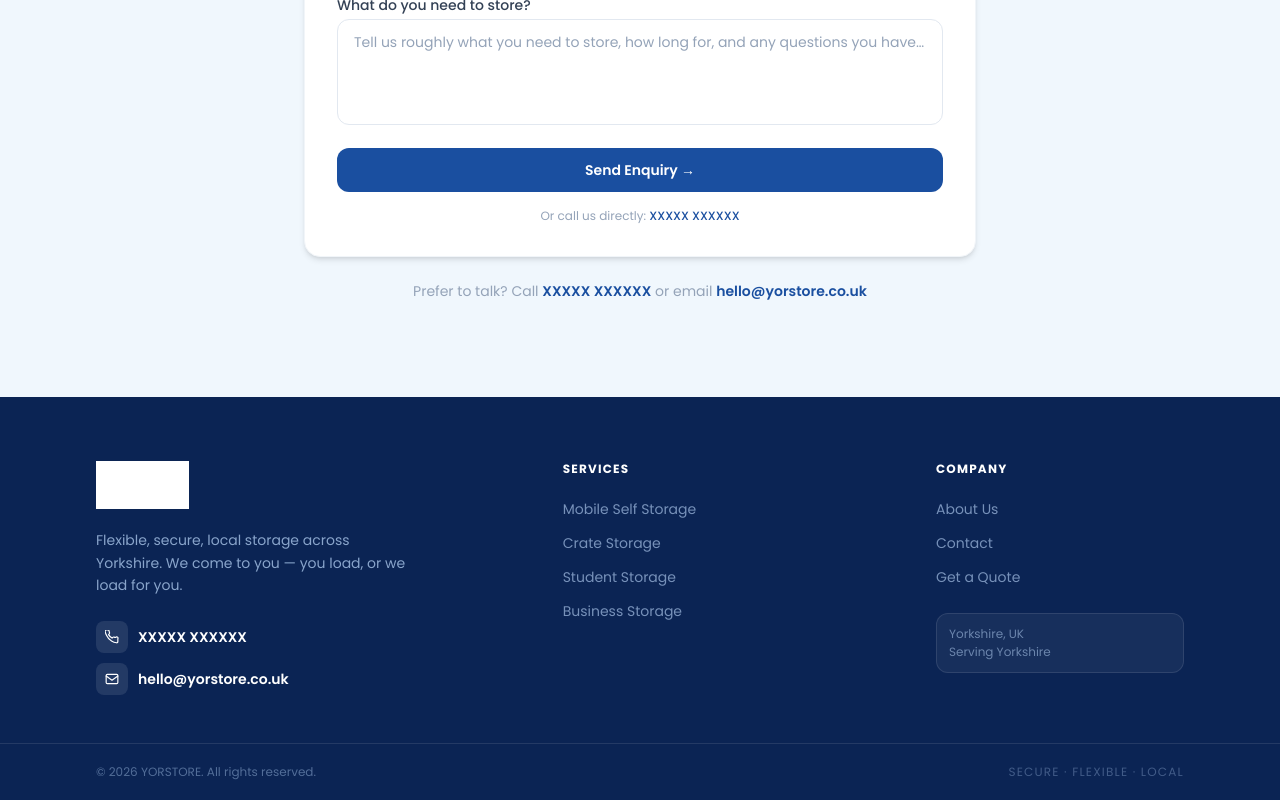
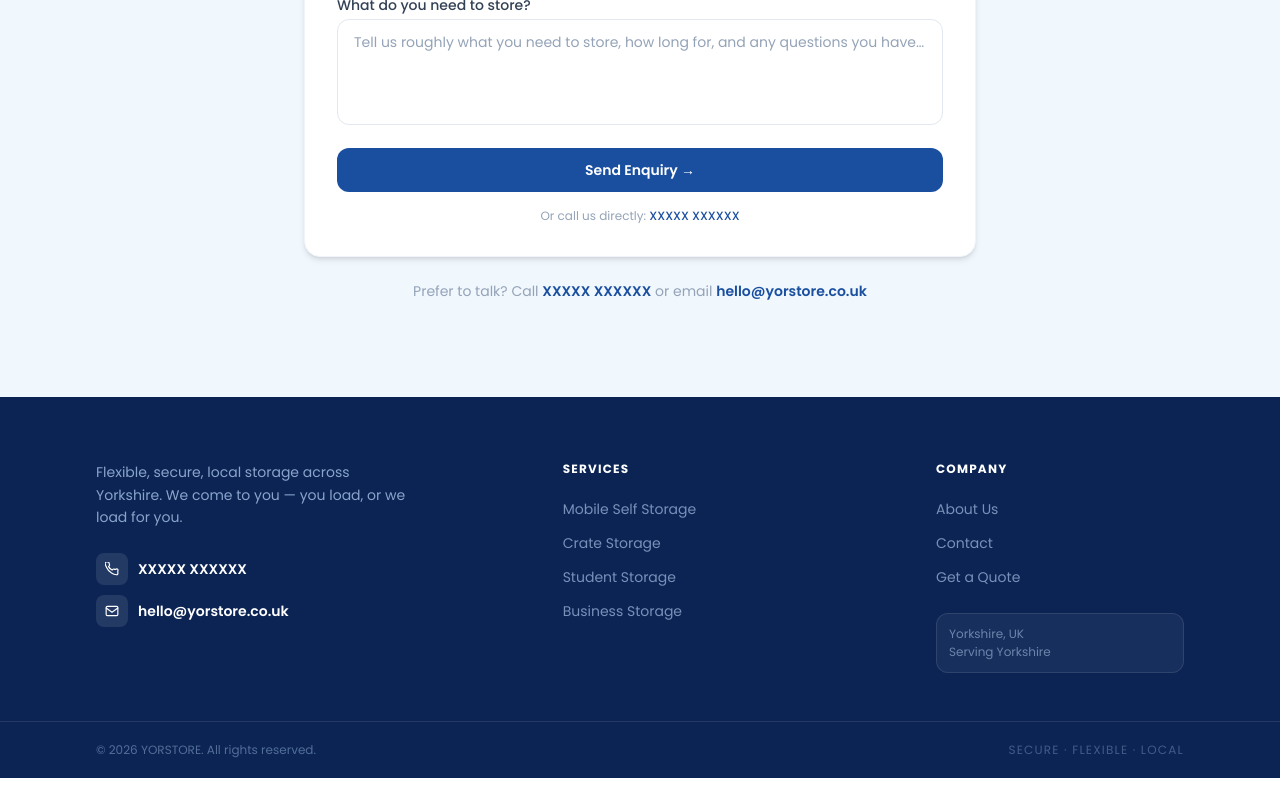
Before and after one commit to YorStore/YorStore, a Next.js app in the folder b_tDKShXFtqVE/: page / in a window 1280 px wide. Shown: the part 4312-5112 px from the top of the page. After the commit the page ends 5090 px from the top, so only its background shows below. Built offline with nearby package versions, Linux system fonts and the light colour scheme.

Commit message:
Remove footer logo placeholder

```diff
--- a/b_tDKShXFtqVE/src/components/layout/Footer.tsx
+++ b/b_tDKShXFtqVE/src/components/layout/Footer.tsx
@@ -1,5 +1,4 @@
 import Link from "next/link";
-import Image from "next/image";
 import { SITE_CONFIG, NAV_LINKS } from "@/lib/config";
 
 export default function Footer() {
@@ -13,13 +12,6 @@ export default function Footer() {
 
           {/* Brand column — wider */}
           <div className="md:col-span-5">
-            <Image
-              src="/logo.png"
-              alt="YORSTORE"
-              width={180}
-              height={54}
-              className="h-12 w-auto brightness-0 invert mb-5"
-            />
             <p className="text-blue-200/70 text-sm leading-relaxed max-w-xs mb-6">
               Flexible, secure, local storage across Yorkshire.
               We come to you — you load, or we load for you.
```
